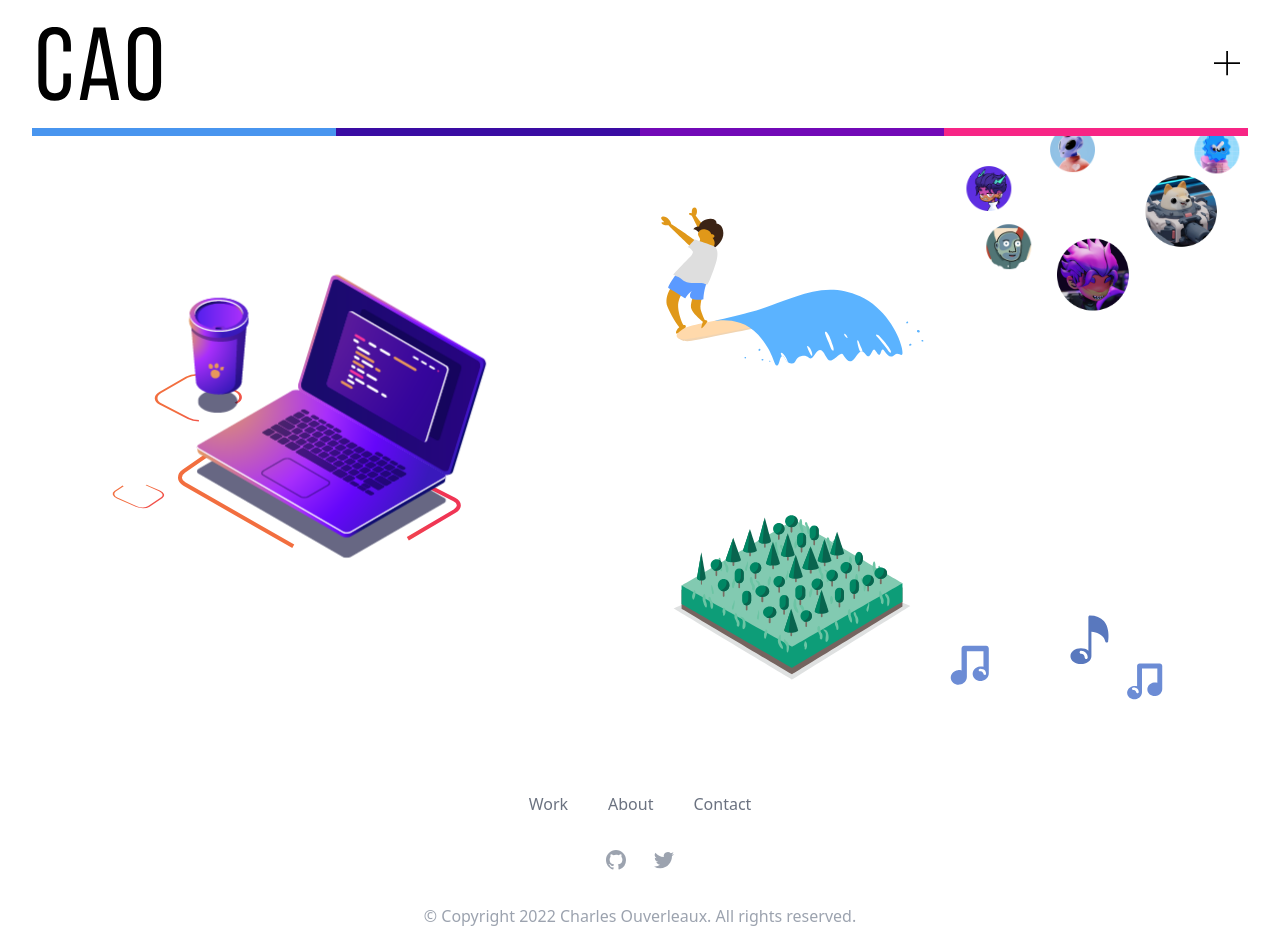
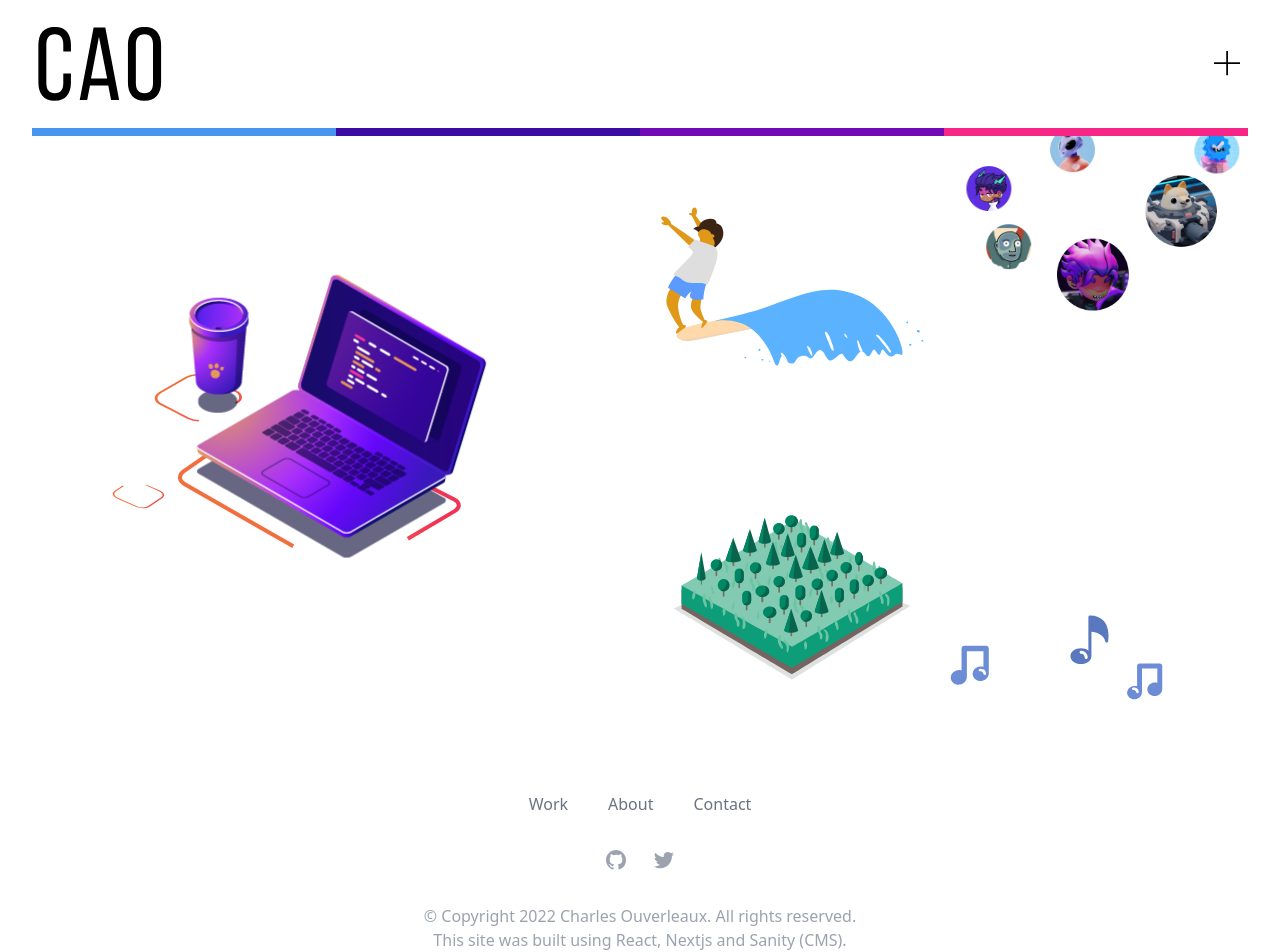
Before and after one commit to CharlesOuverleaux/portfolio, a Next.js app: page /about in a window 1280 px wide. Shown: the top 952 px of the page. Built offline with nearby package versions, Linux system fonts and the light colour scheme.

Commit message:
Add details footer

```diff
--- a/components/Footer.tsx
+++ b/components/Footer.tsx
@@ -71,6 +71,8 @@ export const Footer: FC = () => {
         </div>
         <p className="mt-8 text-base text-center text-gray-400">
           &copy; Copyright 2022 Charles Ouverleaux. All rights reserved.
+          <br />
+          This site was built using React, Nextjs and Sanity (CMS).
         </p>
       </div>
     </footer>
```
